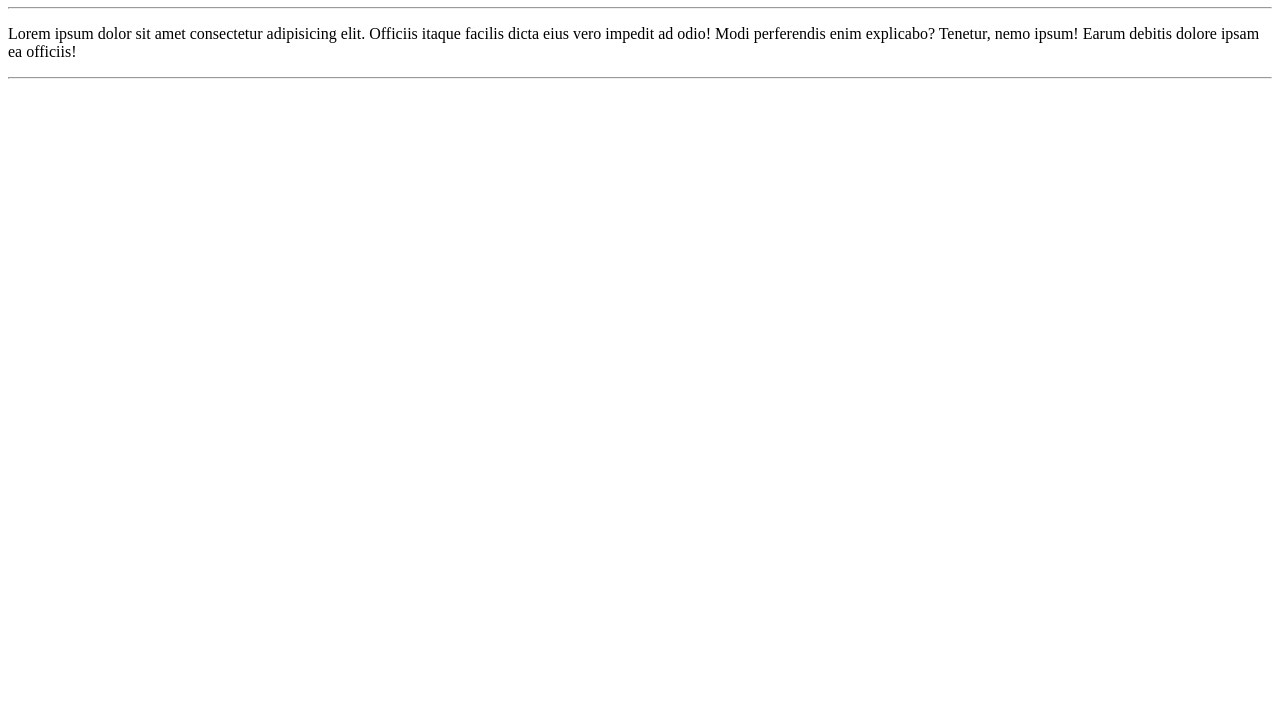
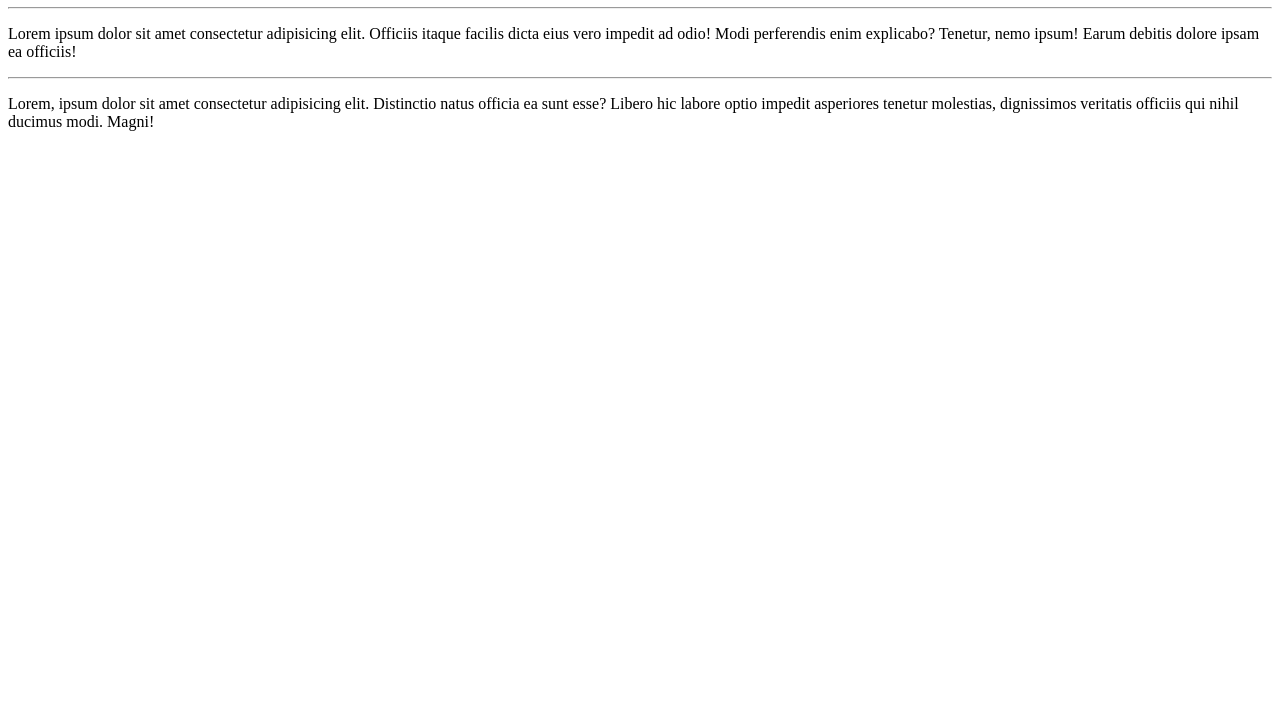
Before and after one commit to GabrielVithor/olamundo, a plain HTML site: page site-exemplo/index.html in a window 1280 px wide. Shown: the part 73-800 px from the top of the page. Drawn offline with Linux system fonts and the light colour scheme.

Commit message:
Adição do paragrafo 2

```diff
--- a/site-exemplo/index.html
+++ b/site-exemplo/index.html
@@ -11,5 +11,6 @@
     <hr>
     <p>Lorem ipsum dolor sit amet consectetur adipisicing elit. Officiis itaque facilis dicta eius vero impedit ad odio! Modi perferendis enim explicabo? Tenetur, nemo ipsum! Earum debitis dolore ipsam ea officiis!</p>
     <hr>
+    <p>Lorem, ipsum dolor sit amet consectetur adipisicing elit. Distinctio natus officia ea sunt esse? Libero hic labore optio impedit asperiores tenetur molestias, dignissimos veritatis officiis qui nihil ducimus modi. Magni!</p>
 </body>
 </html>
```
